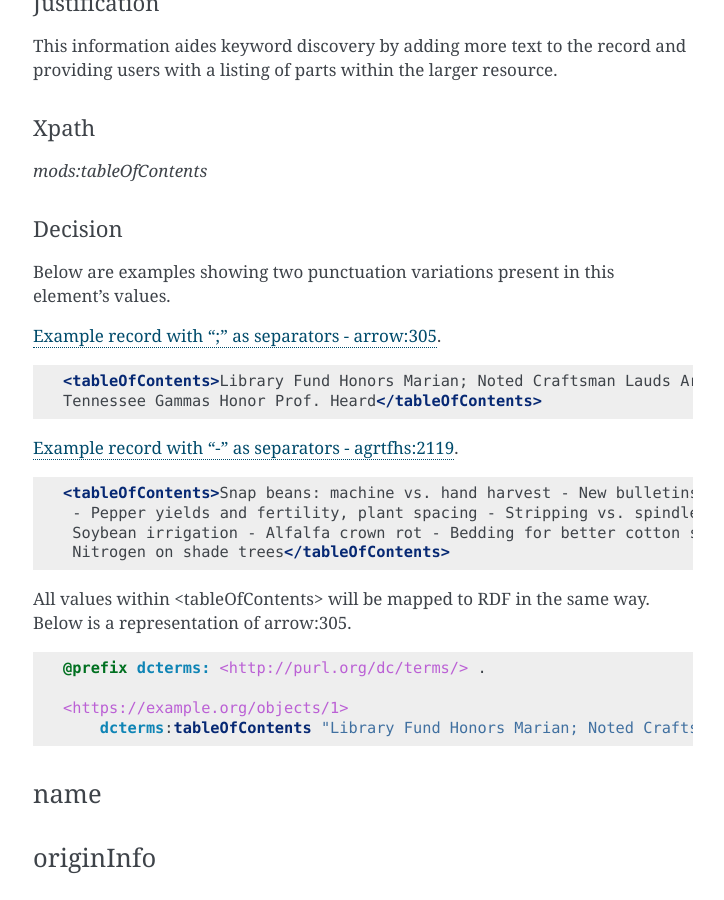
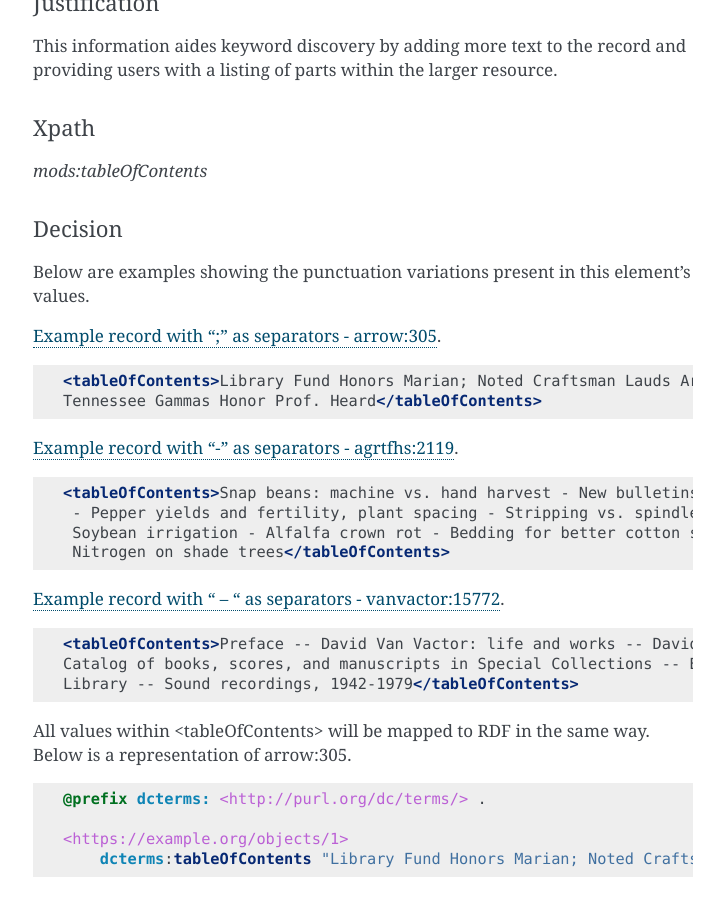
Before and after one commit to UTKcataloging/mods_to_rdf, a Sphinx documentation site: the page built from docs/source/contents/4_draft_mapping.rst, in a window 1280 px wide and 900 px high, scrolled down 12807 px. Shown: the whole window, without its empty margins (387-1111 px from the left). Built offline with Sphinx 7.4.7, drawn with Linux system fonts in a browser that asks for light colours; formulas are drawn with MathJax 3.

Commit message:
Add " -- " example.

```diff
--- a/docs/source/contents/4_draft_mapping.rst
+++ b/docs/source/contents/4_draft_mapping.rst
@@ -631,7 +631,7 @@ Xpath
 Decision
 --------
 
-Below are examples showing two punctuation variations present in this element's values.
+Below are examples showing the punctuation variations present in this element's values.
 
 `Example record with ";" as separators - arrow:305 <https://digital.lib.utk.edu/collections/islandora/object/arrow%3A305/datastream/MODS/view>`_.
 
@@ -648,6 +648,14 @@ Below are examples showing two punctuation variations present in this element's
      - Pepper yields and fertility, plant spacing - Stripping vs. spindle picking of 4 cottons - Personnel changes -
      Soybean irrigation - Alfalfa crown rot - Bedding for better cotton stands - Controlling bagworms -
      Nitrogen on shade trees</tableOfContents>
+
+`Example record with " -- " as separators - vanvactor:15772 <https://digital.lib.utk.edu/collections/islandora/object/vanvactor%3A15772/datastream/MODS/view>`_.
+
+.. code-block:: xml
+
+    <tableOfContents>Preface -- David Van Vactor: life and works -- David Van Vactor: catalog of manuscripts --
+    Catalog of books, scores, and manuscripts in Special Collections -- Books and scores in the George F. DeVine Music
+    Library -- Sound recordings, 1942-1979</tableOfContents>
 
 All values within <tableOfContents> will be mapped to RDF in the same way. Below is a representation of arrow:305.
 
```
